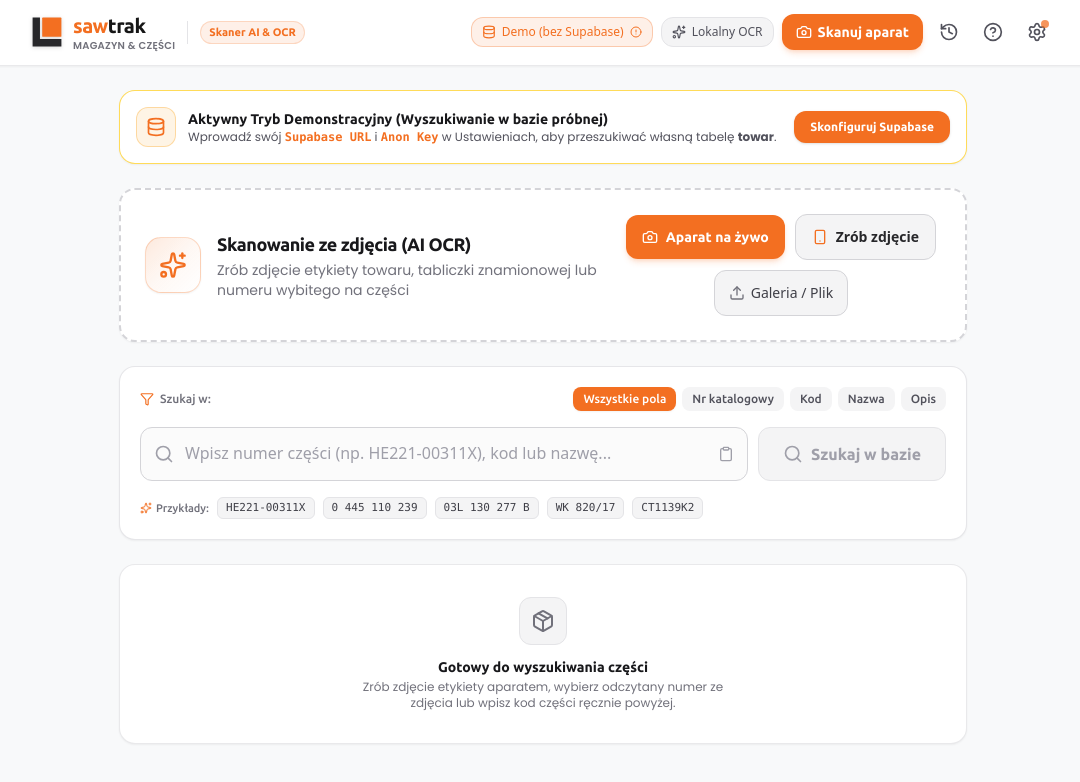
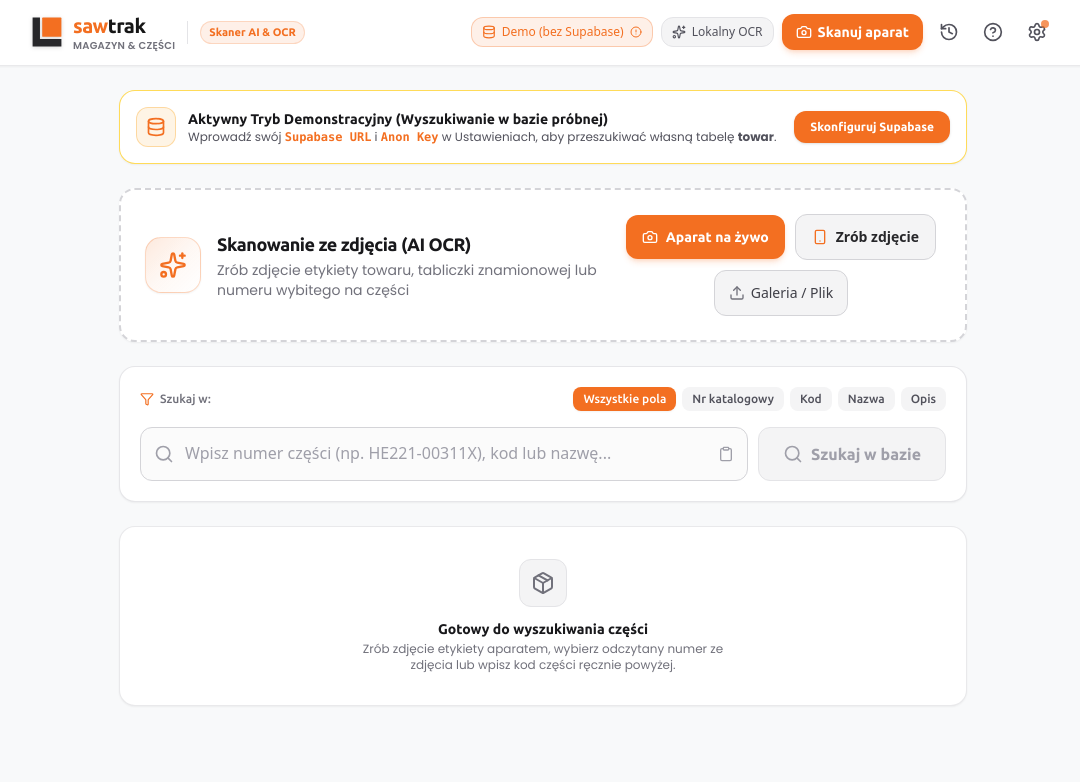
Before and after one commit to Adamsa11/towar, a React (Vite) app: page / in a window 1280 px wide. Shown: the top 782 px of the page, without its empty margins (97-1177 px from the left). Built offline with nearby package versions, Linux system fonts and the light colour scheme.

Commit message:
refactor: remove sample search numbers from UI
Clean up the SearchInputSection by removing the static sample numbers and associated icons to improve interface clarity.

```diff
--- a/SearchInputSection.tsx
+++ b/SearchInputSection.tsx
@@ -1,5 +1,5 @@
-import React, { useRef, useEffect } from 'react';
-import { Search, X, Clipboard, Sparkles, Filter } from 'lucide-react';
+import React, { useRef } from 'react';
+import { Search, X, Clipboard, Filter } from 'lucide-react';
 import { audioFeedback } from './audioFeedback';
 
 interface SearchInputSectionProps {
@@ -50,14 +50,6 @@ export const SearchInputSection: React.FC<SearchInputSectionProps> = ({
     inputRef.current?.focus();
     audioFeedback.triggerHaptic('light', hapticEnabled);
   };
-
-  const sampleNumbers = [
-    'HE221-00311X',
-    '0 445 110 239',
-    '03L 130 277 B',
-    'WK 820/17',
-    'CT1139K2',
-  ];
 
   return (
     <div className="bg-white border border-zinc-200/90 rounded-2xl p-4 sm:p-5 shadow-xs space-y-3">
@@ -174,25 +166,6 @@ export const SearchInputSection: React.FC<SearchInputSectionProps> = ({
           <span>{isSearching ? 'Przeszukuję...' : 'Szukaj w bazie'}</span>
         </button>
       </div>
-
-      {/* Quick sample numbers helper */}
-      <div className="flex items-center gap-2 pt-1 flex-wrap">
-        <span className="text-[11px] text-zinc-500 font-medium flex items-center gap-1 font-['Ubuntu',sans-serif]">
-          <Sparkles className="w-3 h-3 text-[#F36F21]" /> Przykłady:
-        </span>
-        {sampleNumbers.map(sample => (
-          <button
-            key={sample}
-            onClick={() => {
-              setSearchQuery(sample);
-              audioFeedback.triggerHaptic('light', hapticEnabled);
-            }}
-            className="text-[11px] font-mono px-2 py-0.5 rounded-md bg-zinc-100 hover:bg-zinc-200 text-zinc-700 hover:text-[#F36F21] transition-colors border border-zinc-200 cursor-pointer"
-          >
-            {sample}
-          </button>
-        ))}
-      </div>
     </div>
   );
 };
```
